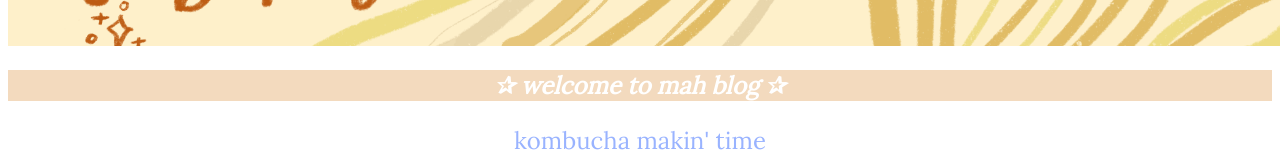
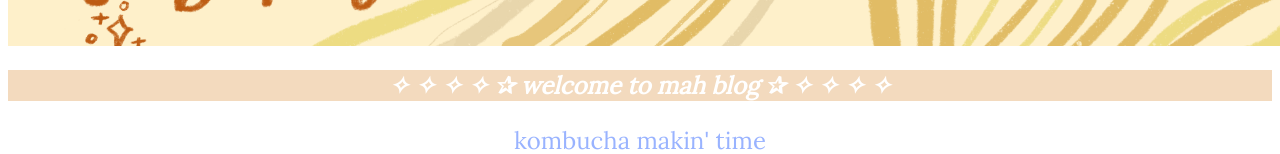
Before and after one commit to sabcreates/sabcreates.github.io, a plain HTML site: page index.html in a window 1280 px wide. Shown: the part 132-286 px from the top of the page. Drawn offline with Linux system fonts and the light colour scheme.

Commit message:
initial commit

```diff
--- a/index.html
+++ b/index.html
@@ -32,7 +32,7 @@
  	<body>
 
  		<div class="menu">
-			<p> &#10032; welcome to mah blog &#10032;</p>
+			<p> ✧ ✧ ✧ ✧ &#10032; welcome to mah blog &#10032; ✧ ✧ ✧ ✧ </p>
 		</div>
 
 		<div class="blog-title"> kombucha makin' time
```
